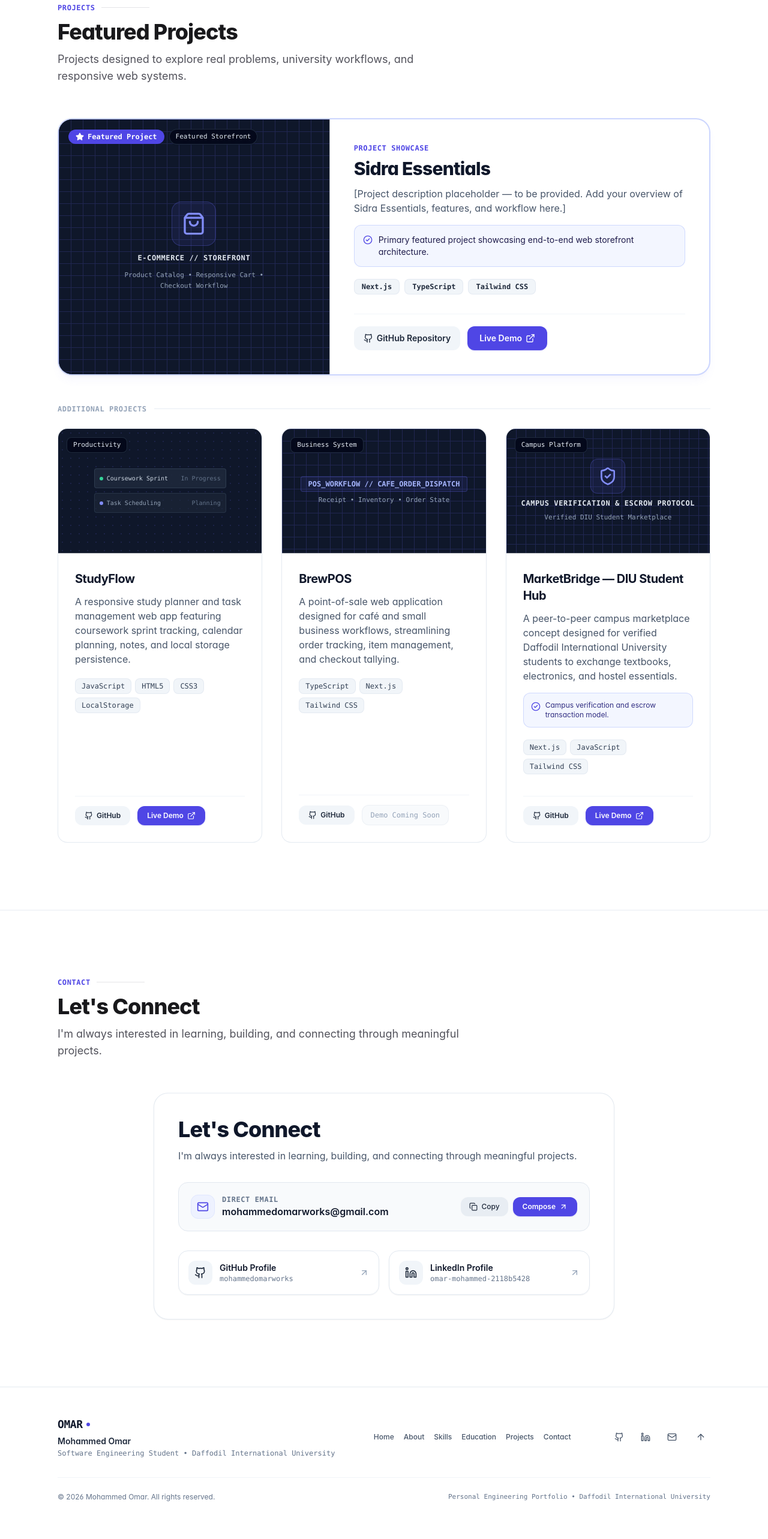
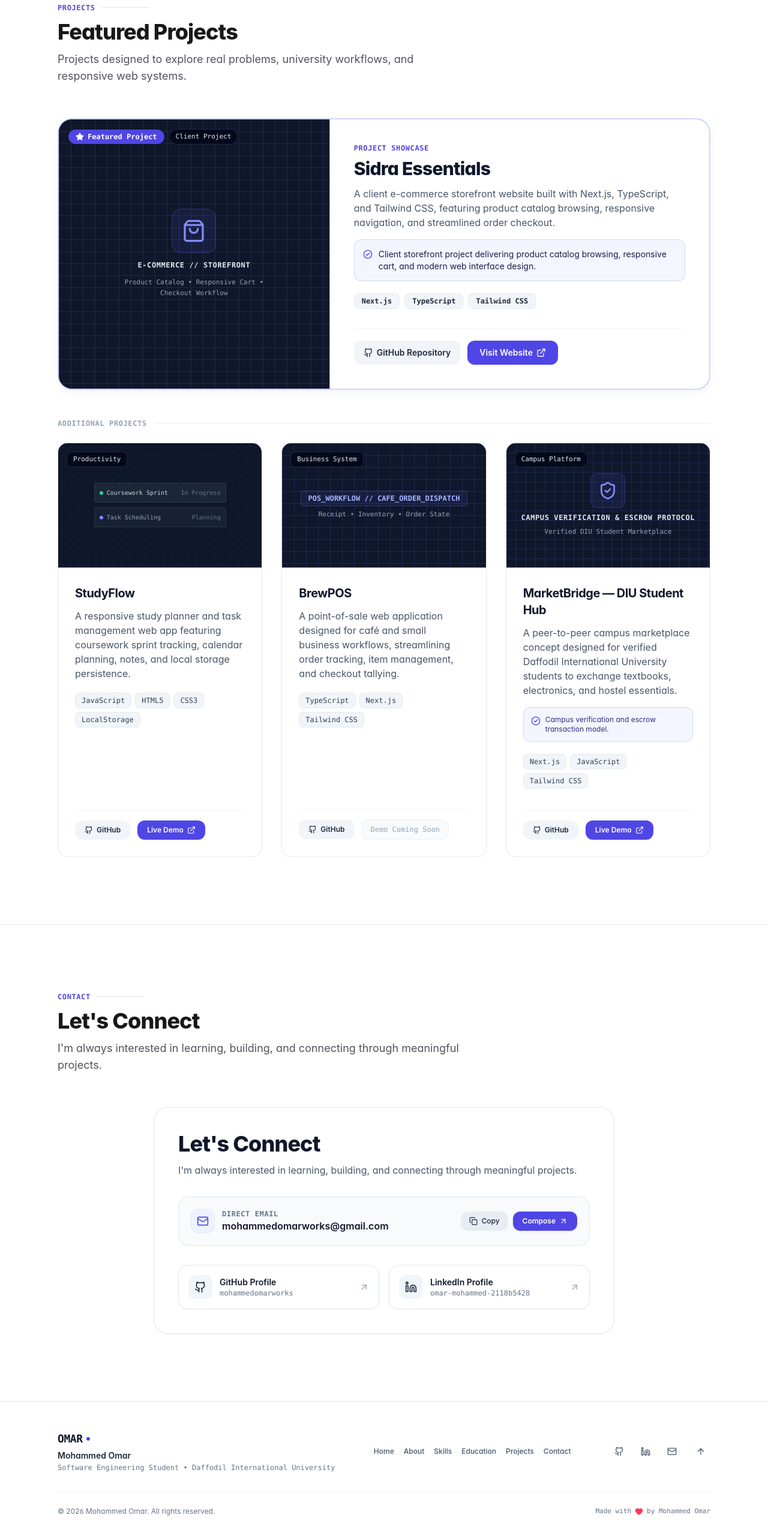
Before and after one commit to mohammedomarworks/mohammed-omar-portfolio, a Next.js app: page / in a window 1280 px wide. Shown: the part 4702-7268 px from the top of the page at 60% size. Built offline with nearby package versions, Linux system fonts and the light colour scheme.

Commit message:
feat: update Sidra Essentials button to Visit Website, neutral client presentation, and footer attribution

```diff
--- a/src/components/layout/Footer.tsx
+++ b/src/components/layout/Footer.tsx
@@ -3,9 +3,8 @@
 import React from "react";
 import { Container } from "@/components/ui/Container";
 import { portfolioData } from "@/data/portfolio";
-import { ArrowUp } from "lucide-react";
+import { ArrowUp, Mail, Heart } from "lucide-react";
 import { Github, Linkedin } from "@/components/ui/Icons";
-import { Mail } from "lucide-react";
 
 const FOOTER_LINKS = [
   { label: "Home", href: "#hero" },
@@ -97,8 +96,10 @@ export function Footer() {
         {/* Copyright */}
         <div className="mt-8 pt-6 border-t border-slate-100 dark:border-slate-800 flex flex-col sm:flex-row items-center justify-between gap-4 text-xs text-slate-500 dark:text-slate-400">
           <p>© {new Date().getFullYear()} {portfolioData.name}. All rights reserved.</p>
-          <p className="font-mono text-[11px]">
-            Personal Engineering Portfolio • Daffodil International University
+          <p className="inline-flex items-center gap-1.5 font-mono text-[11px] text-slate-500 dark:text-slate-400">
+            <span>Made with</span>
+            <Heart className="w-3.5 h-3.5 text-rose-500 fill-rose-500 shrink-0" aria-hidden="true" />
+            <span>by {portfolioData.name}</span>
           </p>
         </div>
       </Container>
--- a/src/components/ui/ProjectCard.tsx
+++ b/src/components/ui/ProjectCard.tsx
@@ -193,10 +193,10 @@ export function ProjectCard({ project, isFeaturedLayout = false }: ProjectCardPr
                 href={project.liveUrl}
                 target="_blank"
                 rel="noopener noreferrer"
-                aria-label={`View live demo for ${project.title}`}
+                aria-label={project.liveButtonLabel ? `${project.liveButtonLabel} for ${project.title}` : `View live demo for ${project.title}`}
                 className="inline-flex items-center gap-1.5 px-5 py-2.5 rounded-xl text-xs sm:text-sm font-semibold text-white bg-indigo-600 hover:bg-indigo-500 transition-colors focus-visible:ring-2 focus-visible:ring-indigo-500 shadow-sm shadow-indigo-600/20"
               >
-                <span>Live Demo</span>
+                <span>{project.liveButtonLabel || "Live Demo"}</span>
                 <ExternalLink className="w-4 h-4" />
               </a>
             ) : (
@@ -308,10 +308,10 @@ export function ProjectCard({ project, isFeaturedLayout = false }: ProjectCardPr
               href={project.liveUrl}
               target="_blank"
               rel="noopener noreferrer"
-              aria-label={`View live demo for ${project.title}`}
+              aria-label={project.liveButtonLabel ? `${project.liveButtonLabel} for ${project.title}` : `View live demo for ${project.title}`}
               className="inline-flex items-center gap-1.5 px-4 py-2 rounded-xl text-xs font-semibold text-white bg-indigo-600 hover:bg-indigo-500 transition-colors focus-visible:ring-2 focus-visible:ring-indigo-500 shadow-sm shadow-indigo-600/20"
             >
-              <span>Live Demo</span>
+              <span>{project.liveButtonLabel || "Live Demo"}</span>
               <ExternalLink className="w-3.5 h-3.5" />
             </a>
           ) : (
--- a/src/data/projects.ts
+++ b/src/data/projects.ts
@@ -13,13 +13,14 @@ export const projectsData: Project[] = [
     id: "sidraessentials",
     title: "Sidra Essentials",
     description:
-      "[Project description placeholder — to be provided. Add your overview of Sidra Essentials, features, and workflow here.]",
-    highlight: "Primary featured project showcasing end-to-end web storefront architecture.",
+      "A client e-commerce storefront website built with Next.js, TypeScript, and Tailwind CSS, featuring product catalog browsing, responsive navigation, and streamlined order checkout.",
+    highlight: "Client storefront project delivering product catalog browsing, responsive cart, and modern web interface design.",
     featured: true,
     techStack: ["Next.js", "TypeScript", "Tailwind CSS"],
     githubUrl: "https://github.com/mohammedomarworks", // <-- PLACEHOLDER: Replace with specific repository URL when published
     liveUrl: "https://sidraessentials.vercel.app/",
-    category: "Featured Storefront",
+    liveButtonLabel: "Visit Website",
+    category: "Client Project",
   },
   {
     id: "studyflow",
--- a/src/types/portfolio.ts
+++ b/src/types/portfolio.ts
@@ -7,6 +7,7 @@ export interface Project {
   techStack: string[];
   githubUrl: string;
   liveUrl: string;
+  liveButtonLabel?: string;
   image?: string;
   category?: string;
 }
```
